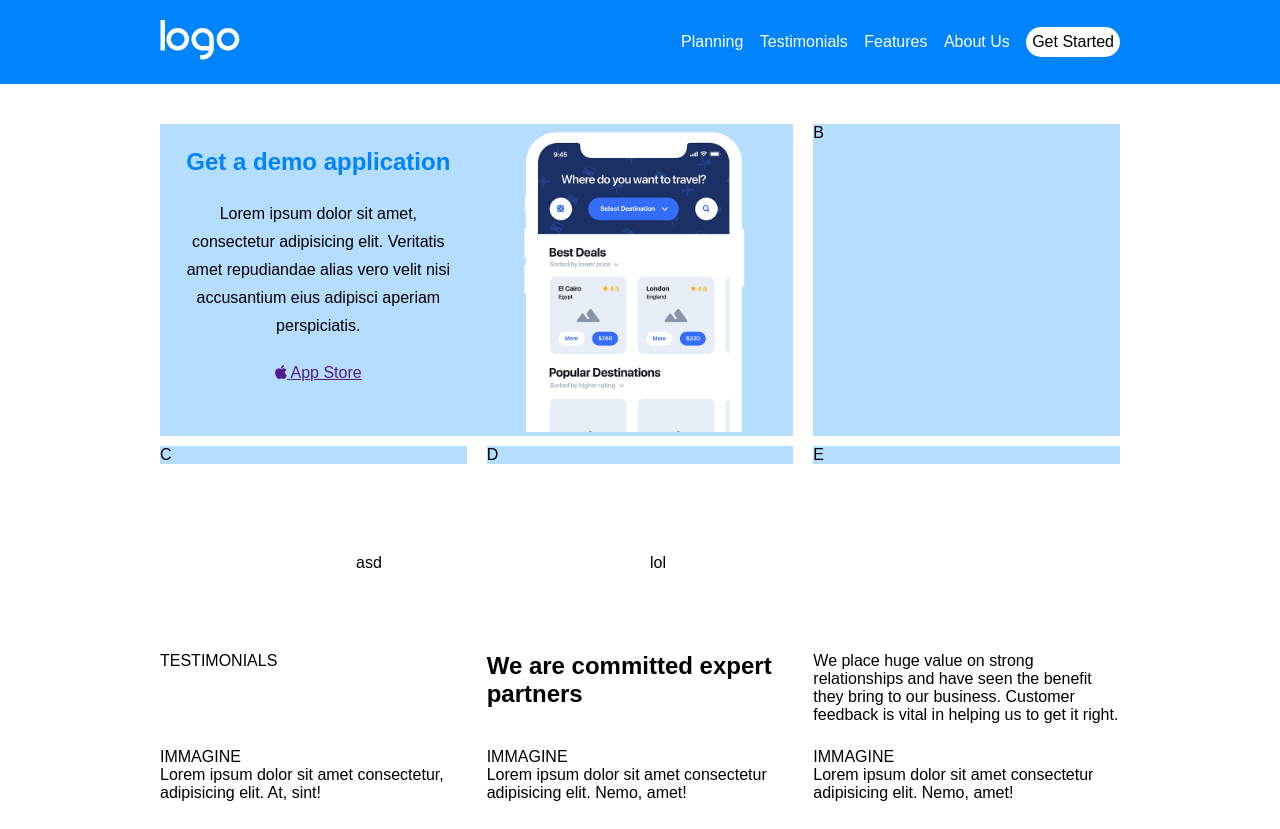
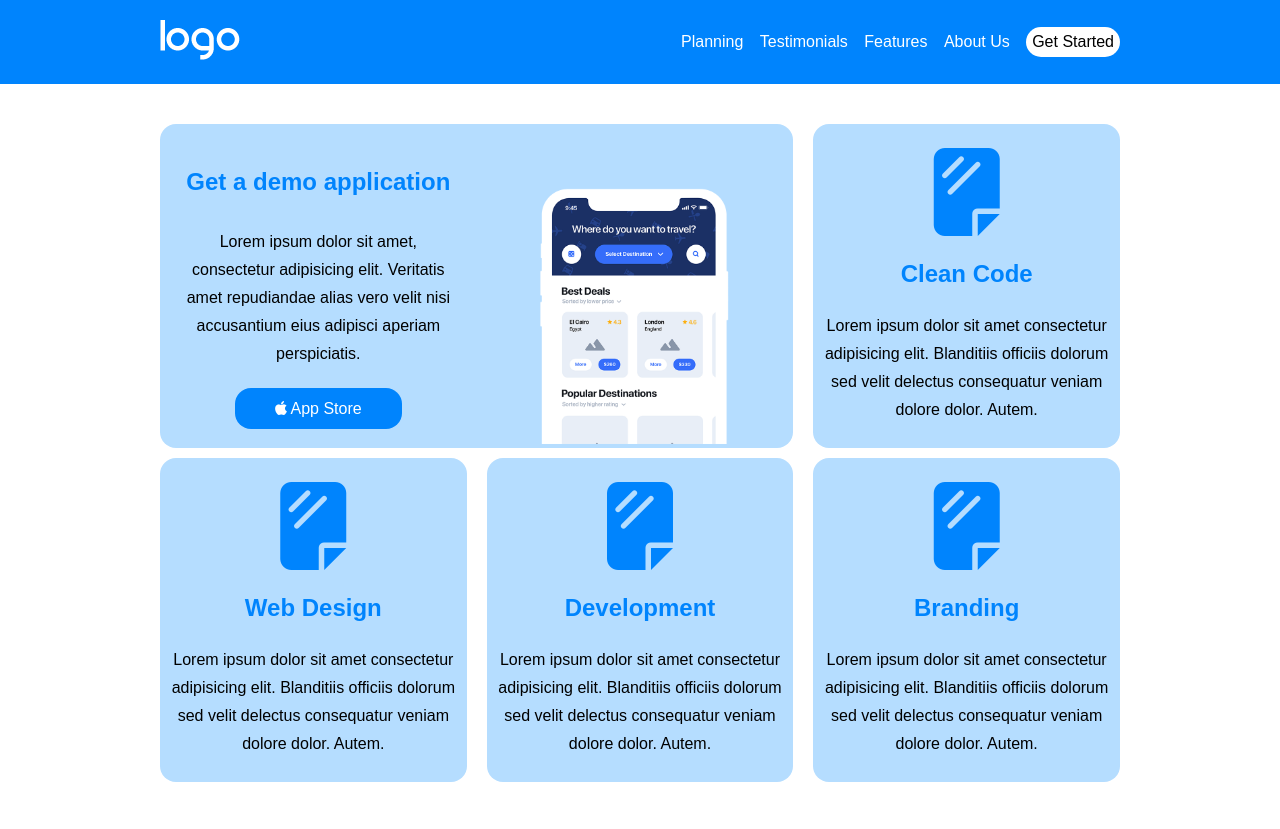
Before and after one commit to danieleangeletti/htmlcss-responsive-layout, a plain HTML site: page index.html in a window 1280 px wide. Shown: the top 829 px of the page. Drawn offline with Linux system fonts and the light colour scheme.

Commit message:
prima sezione completata

```diff
--- a/css/style.css
+++ b/css/style.css
@@ -21,6 +21,8 @@ html {
     --header-main-color: #0084FD;
     --my-col-main-section-1-color: #B5DDFF;
     --main-footer-top-main-color: #9792E4;
+    --icons-first-section: 88px;
+    /* --my-col-border-radius: 16px; */
 }
 
 /*
@@ -30,9 +32,21 @@ html {
     background-color: var(--header-main-color);
 }
 
+.color-main {
+    color: var(--header-main-color);
+}
+
 .bg-main-light {
     background-color: var(--my-col-main-section-1-color);
 }
+
+.icons-first-section {
+    font-size: var(--icons-first-section);
+}
+
+/* .my-col-border-radius {
+    border-radius: var(--my-col-border-radius);
+} */
 
 .container {
     max-width: 1000px;
@@ -111,6 +125,12 @@ main > section {
     margin-bottom: 10px;
     display: flex;
     flex-wrap: wrap;
+    justify-content: center;
+    border-radius: 16px;
+}
+
+#first-section .my-col-100:not(:first-child) > div {
+    width: 100%;
 }
 
 #first-section .first-container, #first-section .second-container {
@@ -122,22 +142,43 @@ main > section {
     text-align: center;
 }
 
-#first-section h2 {
+.first-container h2 {
     color: var(--header-main-color);
-    margin: 24px 0;
+    margin: 32px 0;
 }
 
-#first-section p {
+.first-container p {
+    line-height: 28px;
+    margin-bottom: 32px;
+}
+
+.first-container i {
+    margin-bottom: 32px;
+}
+
+.first-container a {
+    text-decoration: none;
+    background-color: var(--header-main-color);
+    color: white;
+    padding: 12px 40px;
+    border-radius: 16px;
+}
+
+.second-container img {
+    max-width: 85%;
+}
+
+#first-section .my-col-100:not(:first-child) p {
     line-height: 28px;
     margin-bottom: 24px;
 }
 
-#first-section i {
-    margin-bottom: 24px;
+#first-section .my-col-100:not(:first-child) i {
+    margin: 24px 0;
 }
 
-#first-section img {
-    width: 100%;
+#first-section .my-col-100:not(:first-child) h2 {
+    margin-bottom: 24px;
 }
 
 /*
@@ -162,8 +203,16 @@ main > section {
         width: calc(((100% / 3) * 2) - 20px);
     }
 
+    #first-section .my-col-100 {
+        align-items: flex-end;
+    }
+
     #first-section div {
         text-align: left;
+    }
+
+    #first-section .my-col-100:not(:first-child) div {
+        text-align: center;
     }
 
     #first-section .second-container {
@@ -247,6 +296,10 @@ main > section {
         width: calc(((100% / 3) * 2) - 20px);
     }
 
+    #first-section .my-col-100 {
+        align-items: flex-end;
+    }
+
     #first-section .first-container, #first-section .second-container {
         width: 50%;
     }
--- a/index.html
+++ b/index.html
@@ -75,19 +75,75 @@
                         </div>
 
                         <div class="bg-main-light my-col-100">
-                           B
+                            <div>
+                                <i class="icons-first-section color-main fa-solid fa-sheet-plastic"></i>
+                            </div>
+
+                            <div>
+                                <h2 class="color-main">
+                                    Clean Code
+                                </h2>
+                            </div>
+
+                            <div>
+                                <p>
+                                    Lorem ipsum dolor sit amet consectetur adipisicing elit. Blanditiis officiis dolorum sed velit delectus consequatur veniam dolore dolor. Autem.
+                                </p>
+                            </div>
                         </div>
 
                         <div class="bg-main-light my-col-100">
-                            C
+                            <div>
+                                <i class="icons-first-section color-main fa-solid fa-sheet-plastic"></i>
+                            </div>
+
+                            <div>
+                                <h2 class="color-main">
+                                    Web Design
+                                </h2>
+                            </div>
+
+                            <div>
+                                <p>
+                                    Lorem ipsum dolor sit amet consectetur adipisicing elit. Blanditiis officiis dolorum sed velit delectus consequatur veniam dolore dolor. Autem.
+                                </p>
+                            </div>
                         </div>
 
                         <div class="bg-main-light my-col-100">
-                           D
+                            <div>
+                                <i class="icons-first-section color-main fa-solid fa-sheet-plastic"></i>
+                            </div>
+
+                            <div>
+                                <h2 class="color-main">
+                                    Development
+                                </h2>
+                            </div>
+
+                            <div>
+                                <p>
+                                    Lorem ipsum dolor sit amet consectetur adipisicing elit. Blanditiis officiis dolorum sed velit delectus consequatur veniam dolore dolor. Autem.
+                                </p>
+                            </div>
                         </div>
 
                         <div class="bg-main-light my-col-100">
-                           E
+                            <div>
+                                <i class="icons-first-section color-main fa-solid fa-sheet-plastic"></i>
+                            </div>
+
+                            <div>
+                                <h2 class="color-main">
+                                    Branding
+                                </h2>
+                            </div>
+
+                            <div>
+                                <p>
+                                    Lorem ipsum dolor sit amet consectetur adipisicing elit. Blanditiis officiis dolorum sed velit delectus consequatur veniam dolore dolor. Autem.
+                                </p>
+                            </div>
                         </div>
                     </div>
                 </div>
```
Also changed, not shown: 1 other file.
